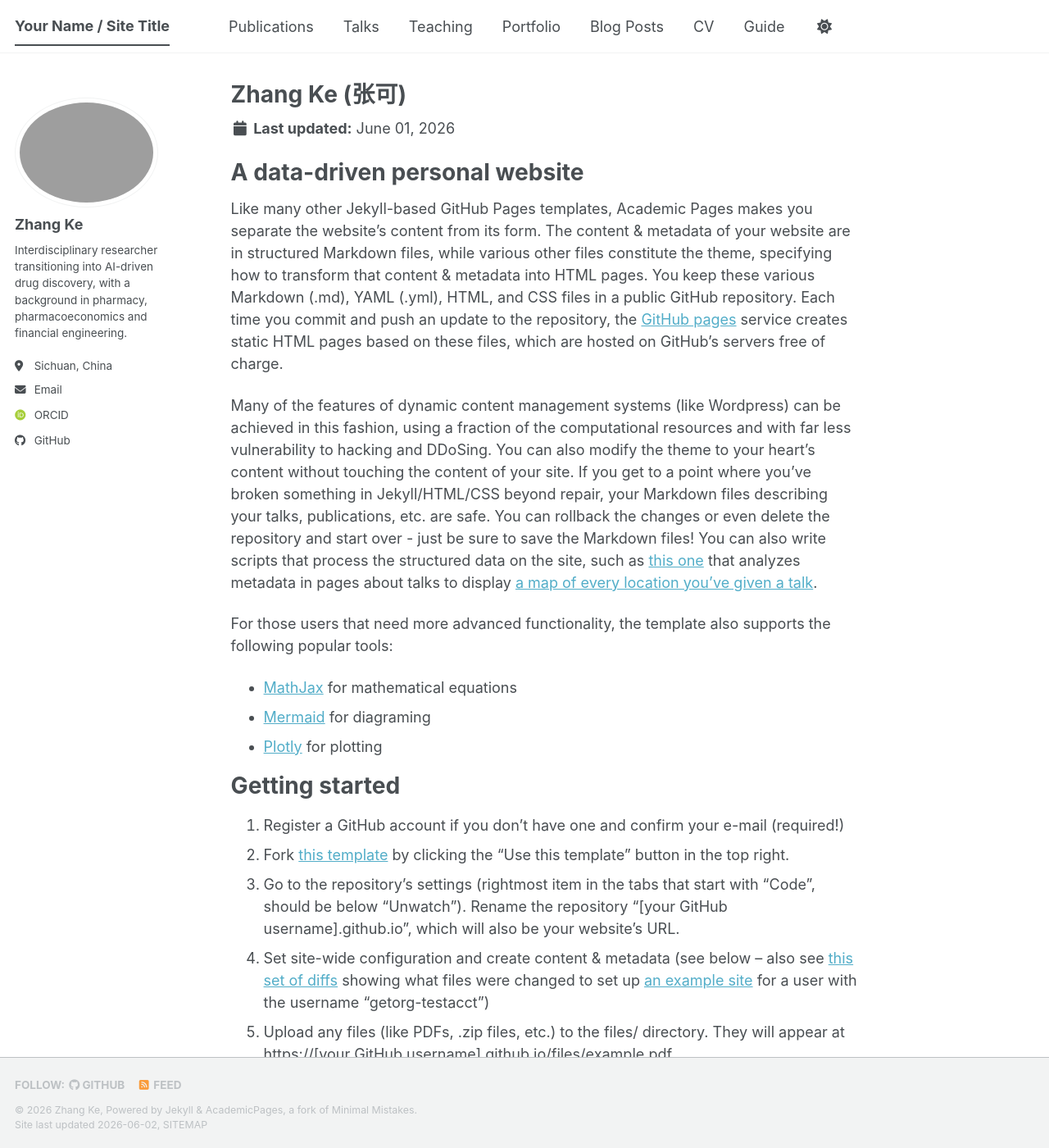
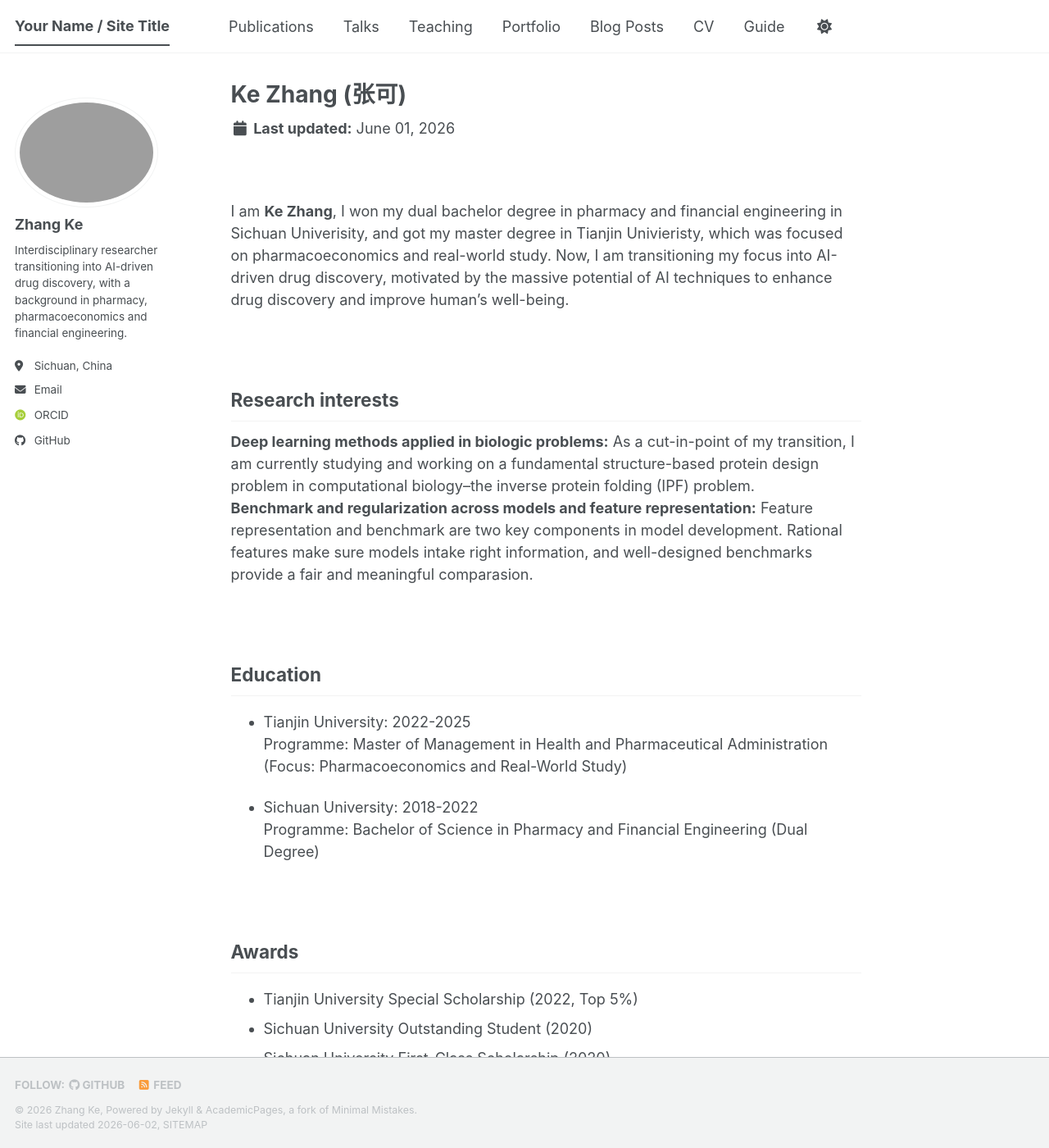
Before and after one commit to Zhangke123jimu/Zhangke123jimu.github.io, a Jekyll site: the page built from _pages/about.md, in a window 1280 px wide and 1400 px high. Shown: the whole window at 82% size. Built offline with Jekyll 4.4.1, drawn with Linux system fonts in a browser that asks for light colours; some web fonts are replaced; a script bundle is joined from its source files by our own code; library files that are not in the unit come from our copies; some of the changed text lies outside the part shown.

Commit message:
Update about.md

```diff
--- a/_pages/about.md
+++ b/_pages/about.md
@@ -1,6 +1,6 @@
 ---
 permalink: /
-title: "Zhang Ke (张可)"
+title: "Ke Zhang (张可)"
 author_profile: true
 redirect_from:
   - /about/
@@ -12,46 +12,31 @@ redirect_from:
   <strong>Last updated:</strong> June 01, 2026
 </p>
 
-A data-driven personal website
-======
-Like many other Jekyll-based GitHub Pages templates, Academic Pages makes you separate the website's content from its form. The content & metadata of your website are in structured Markdown files, while various other files constitute the theme, specifying how to transform that content & metadata into HTML pages. You keep these various Markdown (.md), YAML (.yml), HTML, and CSS files in a public GitHub repository. Each time you commit and push an update to the repository, the [GitHub pages](https://pages.github.com/) service creates static HTML pages based on these files, which are hosted on GitHub's servers free of charge.
+<br>
 
-Many of the features of dynamic content management systems (like Wordpress) can be achieved in this fashion, using a fraction of the computational resources and with far less vulnerability to hacking and DDoSing. You can also modify the theme to your heart's content without touching the content of your site. If you get to a point where you've broken something in Jekyll/HTML/CSS beyond repair, your Markdown files describing your talks, publications, etc. are safe. You can rollback the changes or even delete the repository and start over - just be sure to save the Markdown files! You can also write scripts that process the structured data on the site, such as [this one](https://github.com/academicpages/academicpages.github.io/blob/master/talkmap.ipynb) that analyzes metadata in pages about talks to display [a map of every location you've given a talk](https://academicpages.github.io/talkmap.html).
+I am **Ke Zhang**, I won my dual bachelor degree in pharmacy and financial engineering in Sichuan Univerisity, and got my master degree in Tianjin Univieristy, which was focused on pharmacoeconomics and real-world study. Now, I am transitioning my focus into AI-driven drug discovery, motivated by the massive potential of AI techniques to enhance drug discovery and improve human's well-being.
 
-For those users that need more advanced functionality, the template also supports the following popular tools:
-- [MathJax](https://www.mathjax.org/) for mathematical equations
-- [Mermaid](https://mermaid.js.org/) for diagraming
-- [Plotly](https://plotly.com/javascript/) for plotting
+<br>
 
-Getting started
-======
-1. Register a GitHub account if you don't have one and confirm your e-mail (required!)
-1. Fork [this template](https://github.com/academicpages/academicpages.github.io) by clicking the "Use this template" button in the top right.
-1. Go to the repository's settings (rightmost item in the tabs that start with "Code", should be below "Unwatch"). Rename the repository "[your GitHub username].github.io", which will also be your website's URL.
-1. Set site-wide configuration and create content & metadata (see below -- also see [this set of diffs](https://archive.is/3TPas) showing what files were changed to set up [an example site](https://getorg-testacct.github.io) for a user with the username "getorg-testacct")
-1. Upload any files (like PDFs, .zip files, etc.) to the files/ directory. They will appear at https://[your GitHub username].github.io/files/example.pdf.
-1. Check status by going to the repository settings, in the "GitHub pages" section
+Research interests
+------
+**Deep learning methods applied in biologic problems:** As a cut-in-point of my transition, I am currently studying and working on a fundamental structure-based protein design problem in computational biology--the inverse protein folding (IPF) problem. <br>
+**Benchmark and regularization across models and feature representation:** Feature representation and benchmark are two key components in model development. Rational features make sure models intake right information, and well-designed benchmarks provide a fair and meaningful comparasion.
 
-Site-wide configuration
+<br>
+
+Education
 ------
-The main configuration file for the site is in the base directory in [_config.yml](https://github.com/academicpages/academicpages.github.io/blob/master/_config.yml), which defines the content in the sidebars and other site-wide features. You will need to replace the default variables with ones about yourself and your site's github repository. The configuration file for the top menu is in [_data/navigation.yml](https://github.com/academicpages/academicpages.github.io/blob/master/_data/navigation.yml). For example, if you don't have a portfolio or blog posts, you can remove those items from that navigation.yml file to remove them from the header.
+- Tianjin University:	2022-2025 \
+Programme: Master of Management in Health and Pharmaceutical Administration (Focus: Pharmacoeconomics and Real-World Study)
 
-Create content & metadata
+- Sichuan University:	2018-2022 \
+Programme: Bachelor of Science in Pharmacy and Financial Engineering (Dual Degree)
+
+<br>
+
+Awards
 ------
-For site content, there is one Markdown file for each type of content, which are stored in directories like _publications, _talks, _posts, _teaching, or _pages. For example, each talk is a Markdown file in the [_talks directory](https://github.com/academicpages/academicpages.github.io/tree/master/_talks). At the top of each Markdown file is structured data in YAML about the talk, which the theme will parse to do lots of cool stuff. The same structured data about a talk is used to generate the list of talks on the [Talks page](https://academicpages.github.io/talks), each [individual page](https://academicpages.github.io/talks/2012-03-01-talk-1) for specific talks, the talks section for the [CV page](https://academicpages.github.io/cv), and the [map of places you've given a talk](https://academicpages.github.io/talkmap.html) (if you run this [python file](https://github.com/academicpages/academicpages.github.io/blob/master/talkmap.py) or [Jupyter notebook](https://github.com/academicpages/academicpages.github.io/blob/master/talkmap.ipynb), which creates the HTML for the map based on the contents of the _talks directory).
-
-**Markdown generator**
-
-The repository includes [a set of Jupyter notebooks](https://github.com/academicpages/academicpages.github.io/tree/master/markdown_generator
-) that converts a CSV containing structured data about talks or presentations into individual Markdown files that will be properly formatted for the Academic Pages template. The sample CSVs in that directory are the ones I used to create my own personal website at stuartgeiger.com. My usual workflow is that I keep a spreadsheet of my publications and talks, then run the code in these notebooks to generate the Markdown files, then commit and push them to the GitHub repository.
-
-How to edit your site's GitHub repository
-------
-Many people use a git client to create files on their local computer and then push them to GitHub's servers. If you are not familiar with git, you can directly edit these configuration and Markdown files directly in the github.com interface. Navigate to a file (like [this one](https://github.com/academicpages/academicpages.github.io/blob/master/_talks/2012-03-01-talk-1.md) and click the pencil icon in the top right of the content preview (to the right of the "Raw | Blame | History" buttons). You can delete a file by clicking the trashcan icon to the right of the pencil icon. You can also create new files or upload files by navigating to a directory and clicking the "Create new file" or "Upload files" buttons.
-
-Example: editing a Markdown file for a talk
-![Editing a Markdown file for a talk](/images/editing-talk.png)
-
-For more info
-------
-More info about configuring Academic Pages can be found in [the guide](https://academicpages.github.io/markdown/), the [growing wiki](https://github.com/academicpages/academicpages.github.io/wiki), and you can always [ask a question on GitHub](https://github.com/academicpages/academicpages.github.io/discussions). The [guides for the Minimal Mistakes theme](https://mmistakes.github.io/minimal-mistakes/docs/configuration/) (which this theme was forked from) might also be helpful.
+- Tianjin University Special Scholarship (2022, Top 5%)
+- Sichuan University Outstanding Student (2020)
+- Sichuan University First-Class Scholarship (2020)
```
